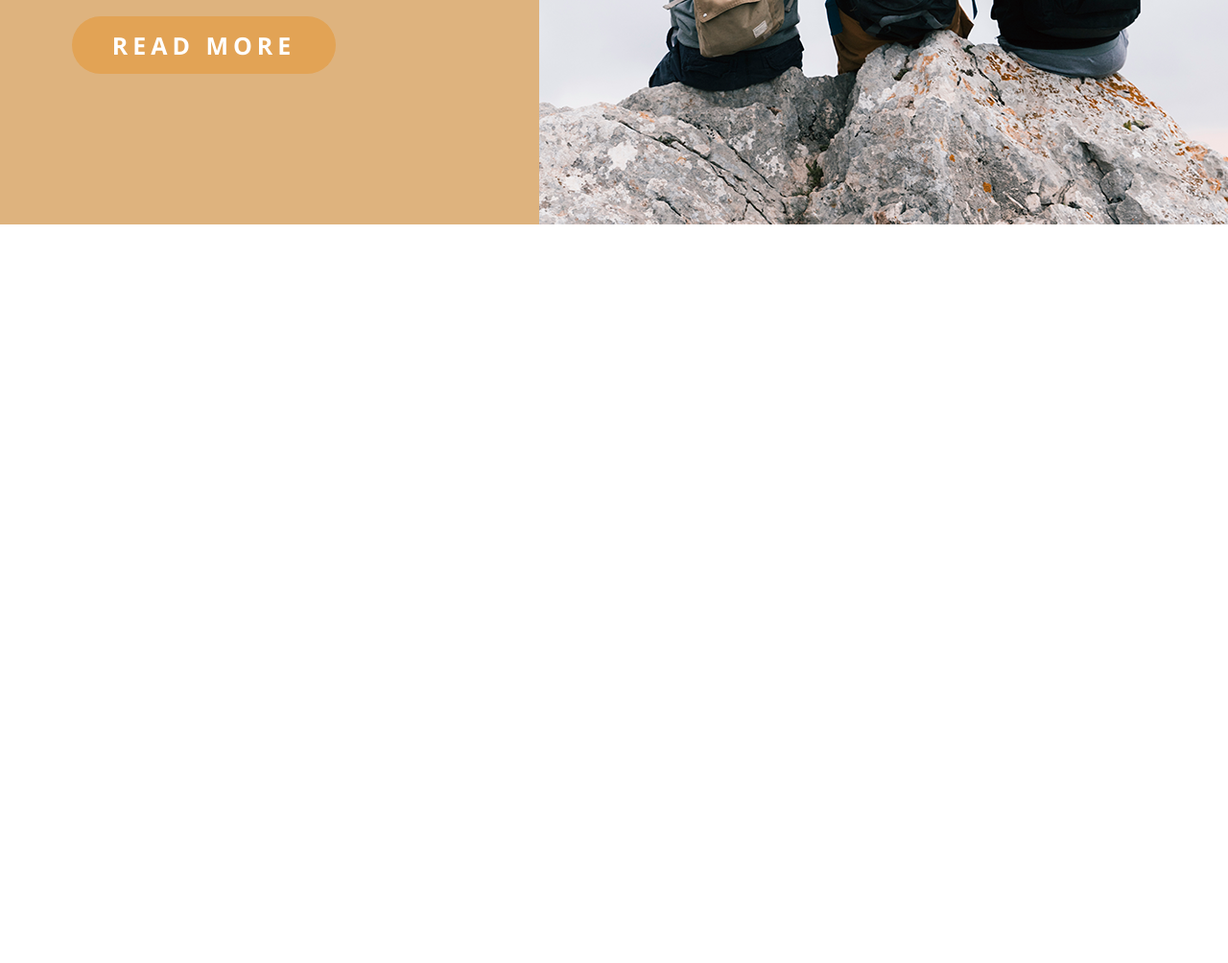
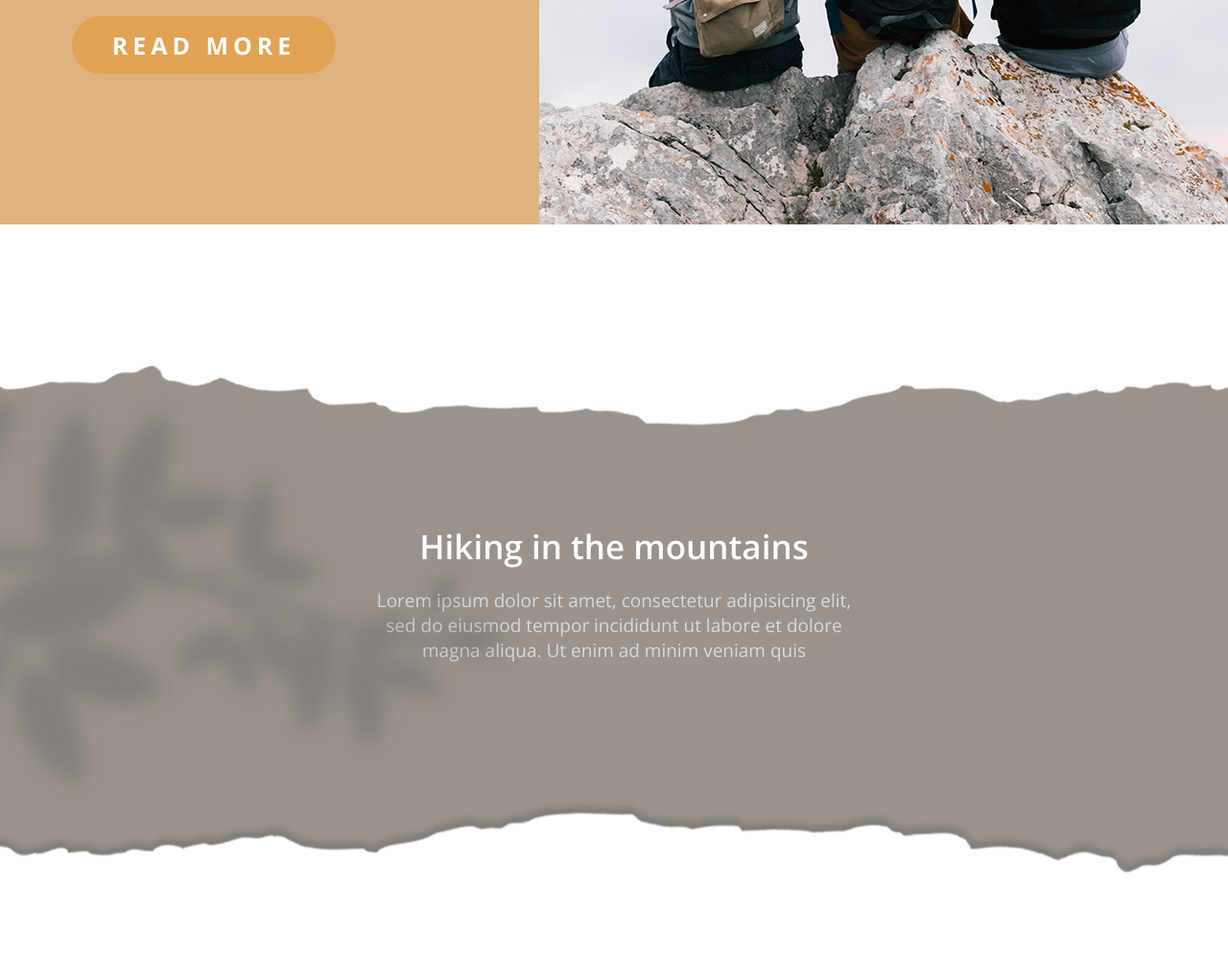
Before and after one commit to BlixonX/hiking-concept-website, a plain HTML site: page index.html in a window 1280 px wide. Shown: the part 3490-4494 px from the top of the page at 96% size. Before the commit the page ends 3724 px from the top, so only its background shows below. Drawn offline with nearby package versions, Linux system fonts and the light colour scheme.

Commit message:
Hiking section started

```diff
--- a/index.html
+++ b/index.html
@@ -109,6 +109,31 @@
           />
         </div>
       </section>
+      <section class="hiking">
+        <div class="hiking__text">
+          <img
+            src="./assets/hiking/shred-top.png"
+            alt=""
+            class="hiking__text-shred--top"
+          />
+          <h3 class="hiking__text-heading">Hiking in the mountains</h3>
+          <p class="hiking__text-paragraph">
+            Lorem ipsum dolor sit amet, consectetur adipisicing elit, sed do
+            eiusmod tempor incididunt ut labore et dolore magna aliqua. Ut enim
+            ad minim veniam quis
+          </p>
+          <img
+            src="./assets/hiking/shadow.png"
+            alt=""
+            class="hiking__text-shadow"
+          />
+          <img
+            src="./assets/hiking/shred-bottom.png"
+            alt=""
+            class="hiking__text-shred--bottom"
+          />
+        </div>
+      </section>
     </main>
   </body>
 </html>
--- /dev/null
+++ b/sass/_hiking.scss
@@ -0,0 +1,44 @@
+.hiking {
+}
+
+.hiking__text {
+  position: relative;
+  height: 770px;
+  background-color: #99928d;
+  display: flex;
+  flex-direction: column;
+  align-items: center;
+  justify-content: center;
+  color: white;
+}
+
+.hiking__text-heading {
+  font-size: 35px;
+  margin-bottom: 20px;
+  font-weight: $semibold;
+}
+
+.hiking__text-paragraph {
+  margin: 0 30%;
+  font-size: 19px;
+  text-align: center;
+  color: #dbdbdb;
+}
+
+.hiking__text-shred--top {
+  position: absolute;
+  top: 0;
+}
+
+.hiking__text-shred--bottom {
+  position: absolute;
+  bottom: 0;
+  transform: translateY(50%);
+  filter: drop-shadow(0 -7px 3px rgb(0 0 0 / 15%));
+}
+
+.hiking__text-shadow {
+  position: absolute;
+  left: 0;
+  pointer-events: none;
+}
--- a/sass/style.scss
+++ b/sass/style.scss
@@ -5,6 +5,7 @@
 @import "header";
 @import "lets-go";
 @import "promo";
+@import "hiking";
 
 * {
   margin: 0;
```
Also changed, not shown: assets/hiking/shadow.png (added), assets/hiking/shred-bottom.png (added), assets/hiking/shred-top.png (added), style.css, 1 other file.
